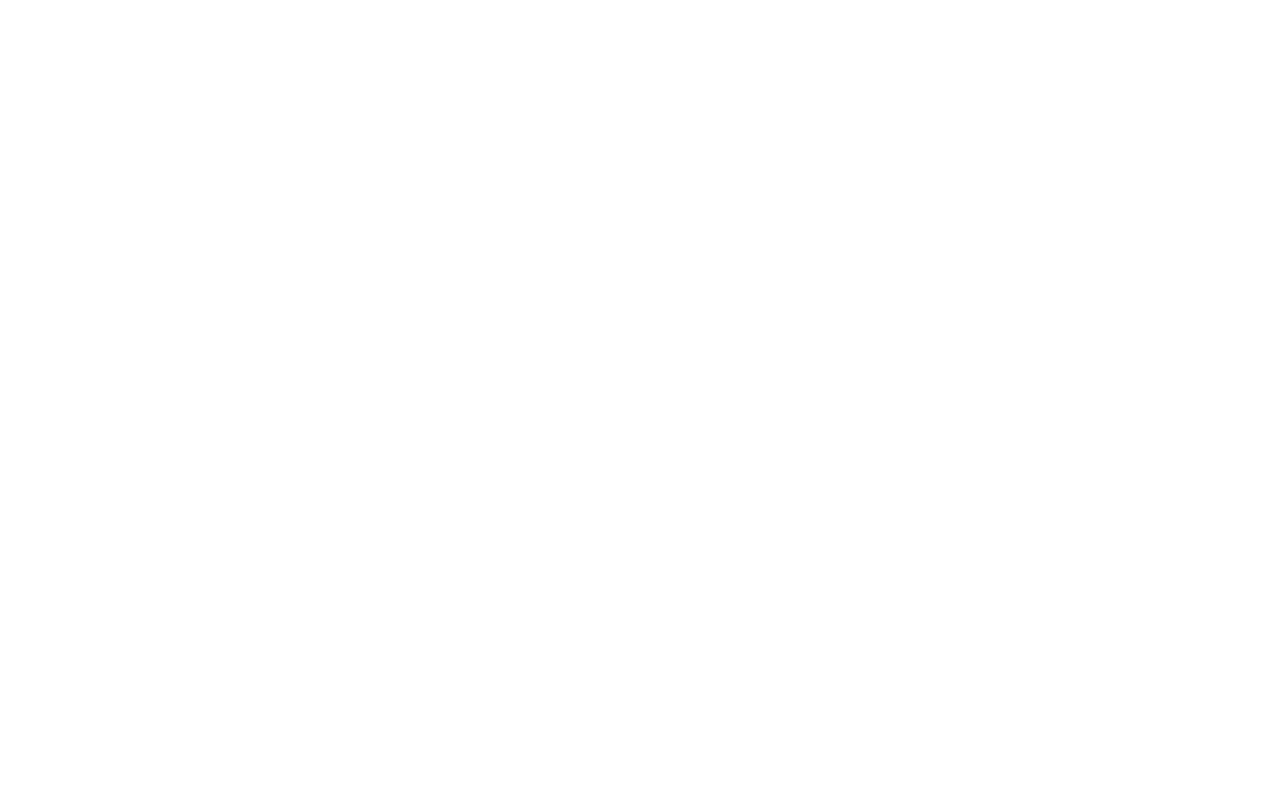
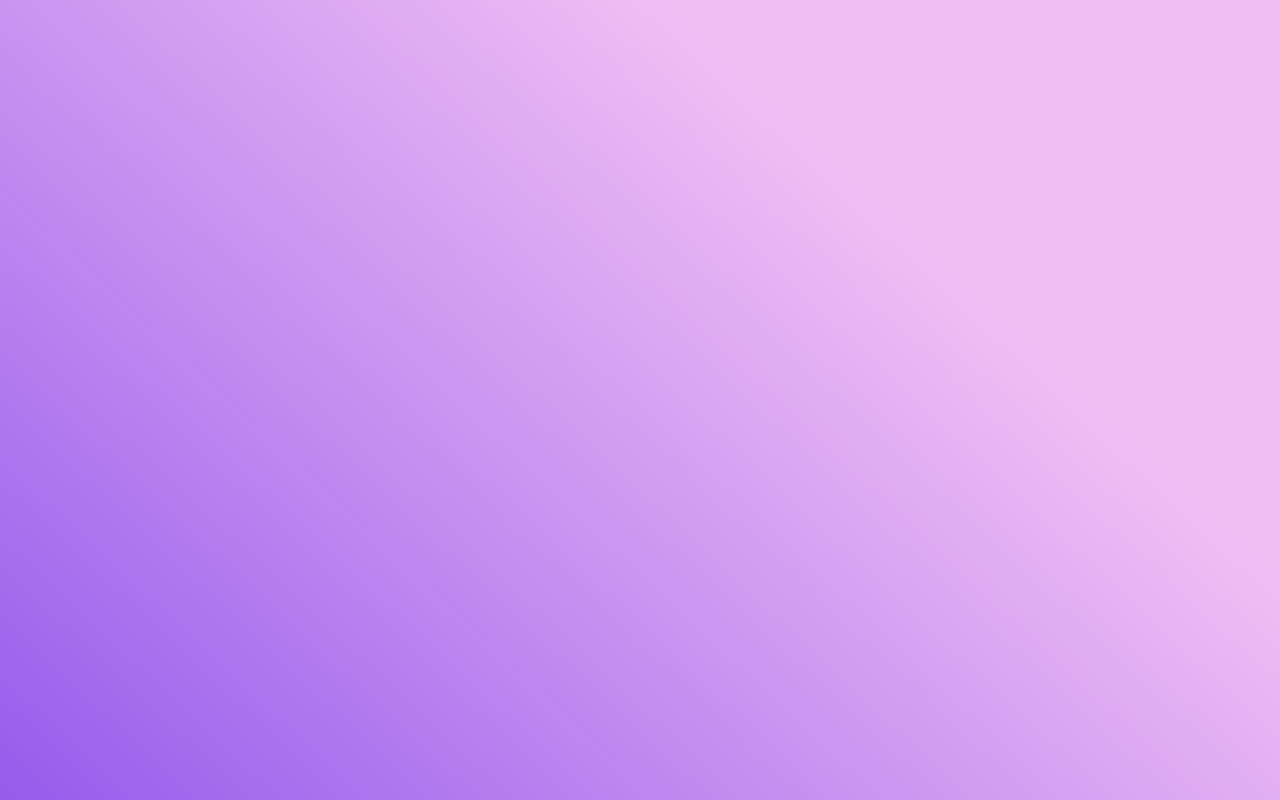
Before and after one commit to VNeris/doflamingo-dashboard, a React (Vite) app: page /Dashboard in a window 1280 px wide. Before the commit this address had no page. Built offline with nearby package versions, Linux system fonts and the light colour scheme.

Commit message:
react-icons/dashboard-create-update

```diff
--- a/package.json
+++ b/package.json
@@ -10,9 +10,12 @@
     "preview": "vite preview"
   },
   "dependencies": {
+    "install": "^0.13.0",
+    "npm": "^10.8.3",
     "react": "^18.3.1",
     "react-dom": "^18.3.1",
-    "react-icons": "^5.3.0"
+    "react-icons": "^5.3.0",
+    "react-router-dom": "^6.26.2"
   },
   "devDependencies": {
     "@eslint/js": "^9.9.0",
--- a/src/Routes/Routes.jsx
+++ b/src/Routes/Routes.jsx
@@ -2,6 +2,7 @@ import React from 'react'
 import { Route, Routes } from 'react-router-dom';
 import Login from './../pages/login'
 import Create from './../pages/CreateAccount'
+import Dashboard from './../pages/dashboard'
 
 
 function MainRoutes() {
@@ -9,6 +10,7 @@ function MainRoutes() {
         <Routes>
             <Route path="/" element={<Login/>}></Route>
             <Route path="/Create" element={<Create />}></Route>
+            <Route path="/Dashboard" element={<Dashboard />}></Route>
         </Routes>
     )
 }
--- a/src/pages/CreateAccount.jsx
+++ b/src/pages/CreateAccount.jsx
@@ -1,6 +1,5 @@
 import React from "react";
 import mingo from "../assets/Doflamingo.png"
-import google from "../assets/google.png"
 
 
 function CreateAccount() {
@@ -63,7 +62,7 @@ function CreateAccount() {
 
 
                     <div className="flex items-center justify-center">
-                        <button type="button" className="bg-pink-600 hover:shadow-md hover:bg-pink-500 p-3 w-[200px] text-white mt-4 mx-20 rounded-full"><a href="src/pages/CreateAccount.jsx">Create</a></button>
+                        <button type="button" className="bg-pink-600 hover:shadow-md hover:bg-pink-500 p-3 w-[200px] text-white mt-4 mx-20 rounded-full"><a href="Dashboard">Create</a></button>
                     </div>
 
                     <div className="flex items-center justify-center mt-4 flex-col lg:flex-row">
--- /dev/null
+++ b/src/pages/dashboard.jsx
@@ -0,0 +1,19 @@
+import mingo from "../assets/Doflamingo.png"
+
+
+
+
+export function Dashboard() {
+    return (
+        <section className="bg-white">
+            <div className="container mx-auto">
+                <div className="flex flex-col items-center">
+                </div>
+
+        </div>
+    </section>
+
+            )
+}
+
+export default Dashboard
--- a/src/pages/login.jsx
+++ b/src/pages/login.jsx
@@ -9,7 +9,7 @@ return (
 
     <section className="container mx-auto justify-center items-center p-4">
     <div className="flex">
-        <div className="box flex flex-col">
+        <div className="box flex flex-col px-3">
 
             <div className="flex items-center justify-center gap-2">
                 <img src={mingo} className="w-10" alt="" />
@@ -67,9 +67,9 @@ return (
                 <p></p>
         </div>
 
-            <button type="button" className="bg-pink-600 hover:shadow-md hover:bg-pink-500 p-2 text-white mt-4 mx-20 rounded-full">Login</button>
+            <button type="button" onClick="" className="bg-pink-600 hover:shadow-md hover:bg-pink-500 p-2 text-white mt-4 mx-20 rounded-full">Login</button>
 
-            <div className="flex items-center justify-center mt-4 flex-col lg:flex-row">
+            <div className="flex items-center justify-center mt-4 flex-col xl:flex-row">
                 <p className="">Not Registered yet?</p>
                     <span className="ps-1 text-pink-600 hover:text-pink-500"><a href="Create">Create an Account</a></span>
             </div>
```
Also changed, not shown: 1 other file (tests, documents, lock files or other folders).
